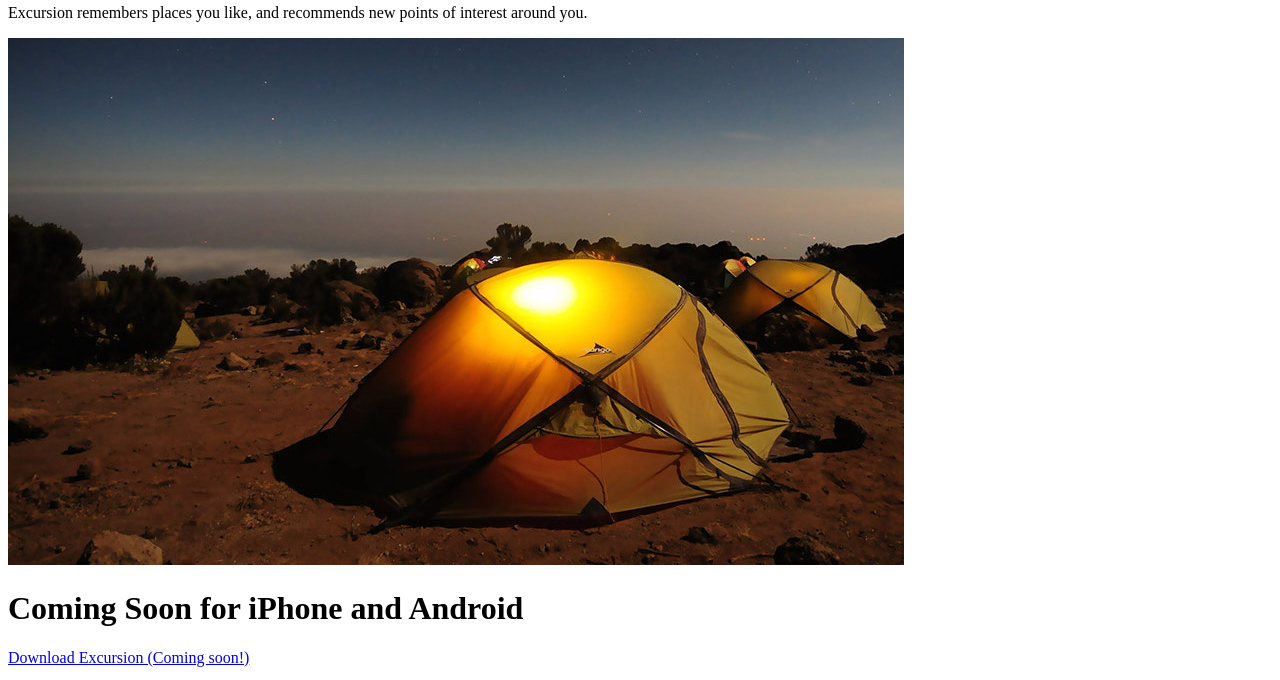
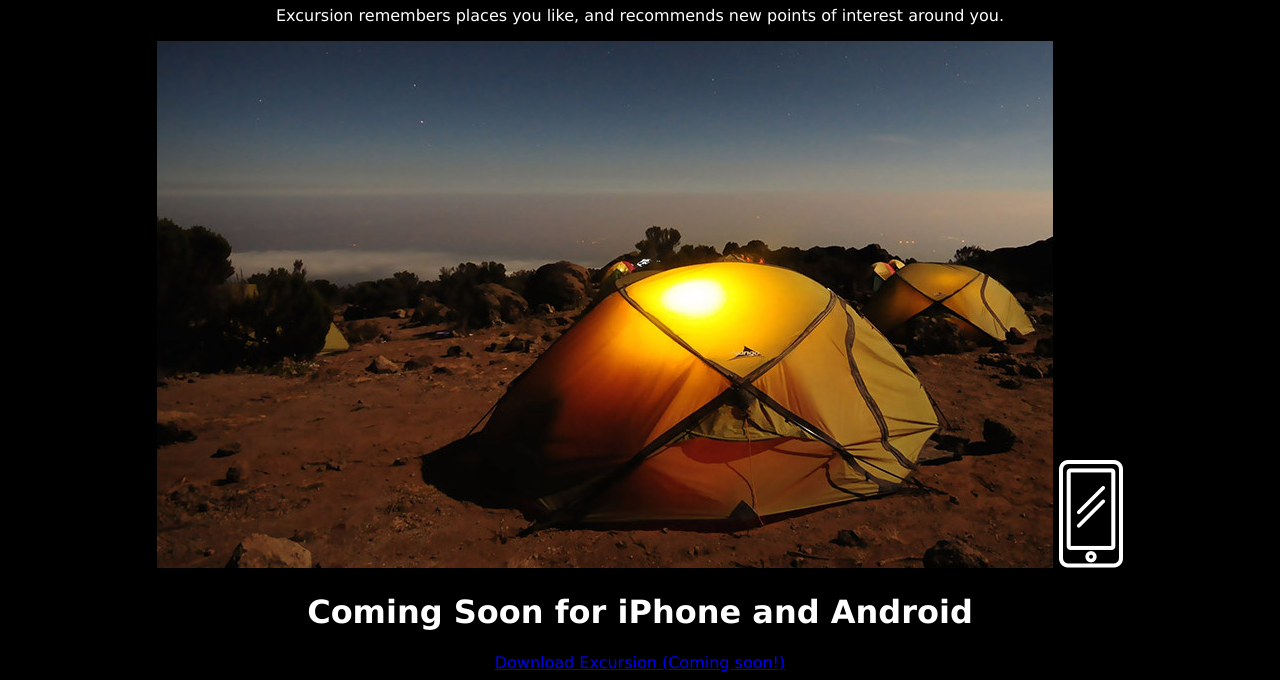
Before and after one commit to hadleymichael/excursion, a plain HTML site: page index.html in a window 1280 px wide. Shown: the part 310-990 px from the top of the page. Drawn offline with Linux system fonts and the light colour scheme.

Commit message:
fine tuning css 2

```diff
--- a/index.html
+++ b/index.html
@@ -2,7 +2,7 @@
 <html>
   <head>
     <title>Announcing the new Excursion App</title>
-    <link  href="./resources/css/style.css" type="style/css" rel="stylesheet"
+    <link  href="./resources/css/style.css" type="text/css" rel="stylesheet"
   </head>
   <body>
     <h1>Discover the hidden places in the world around you</h1>
--- a/resources/css/style.css
+++ b/resources/css/style.css
@@ -2,4 +2,5 @@ html {
   font-family: Verdana;
   text-align: center;
   background-color: black;
+  color: white;
 }
```
